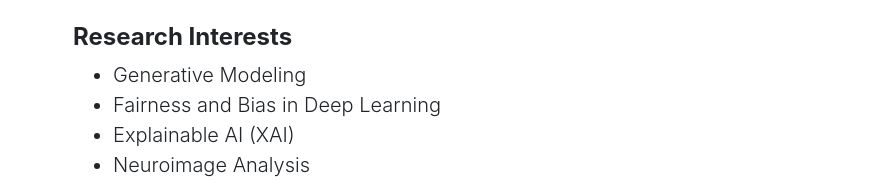
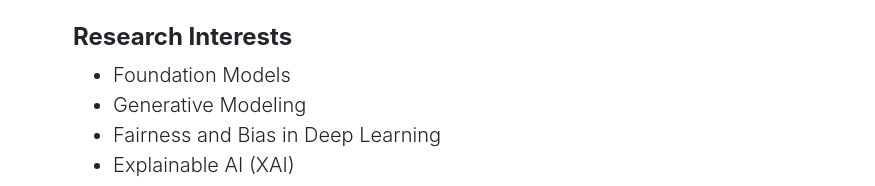
Before and after one commit to Amarkr1/amarkr1.github.io, a plain HTML site: page index.html in a window 1280 px wide. Shown: the part 613-799 px from the top of the page, 405-1280 px from the left. Drawn offline with nearby package versions, Linux system fonts and the light colour scheme; no server answers; some icons are missing.

Commit message:
Update index.html

```diff
--- a/index.html
+++ b/index.html
@@ -154,6 +154,9 @@
                     </h4>
                     <ul class="lead">
                         <li class="list-item">
+                            Foundation Models
+                        </li>
+                        <li class="list-item">
                             Generative Modeling
                         </li>
                         <li class="list-item">
@@ -164,7 +167,7 @@
                             Explainable AI (XAI)
                         </li>
                         <li class="list-item">
-                            Neuroimage Analysis
+                            Medical Image Analysis
                         </li>
                         <li class="list-item">
                             Computer vision
```
